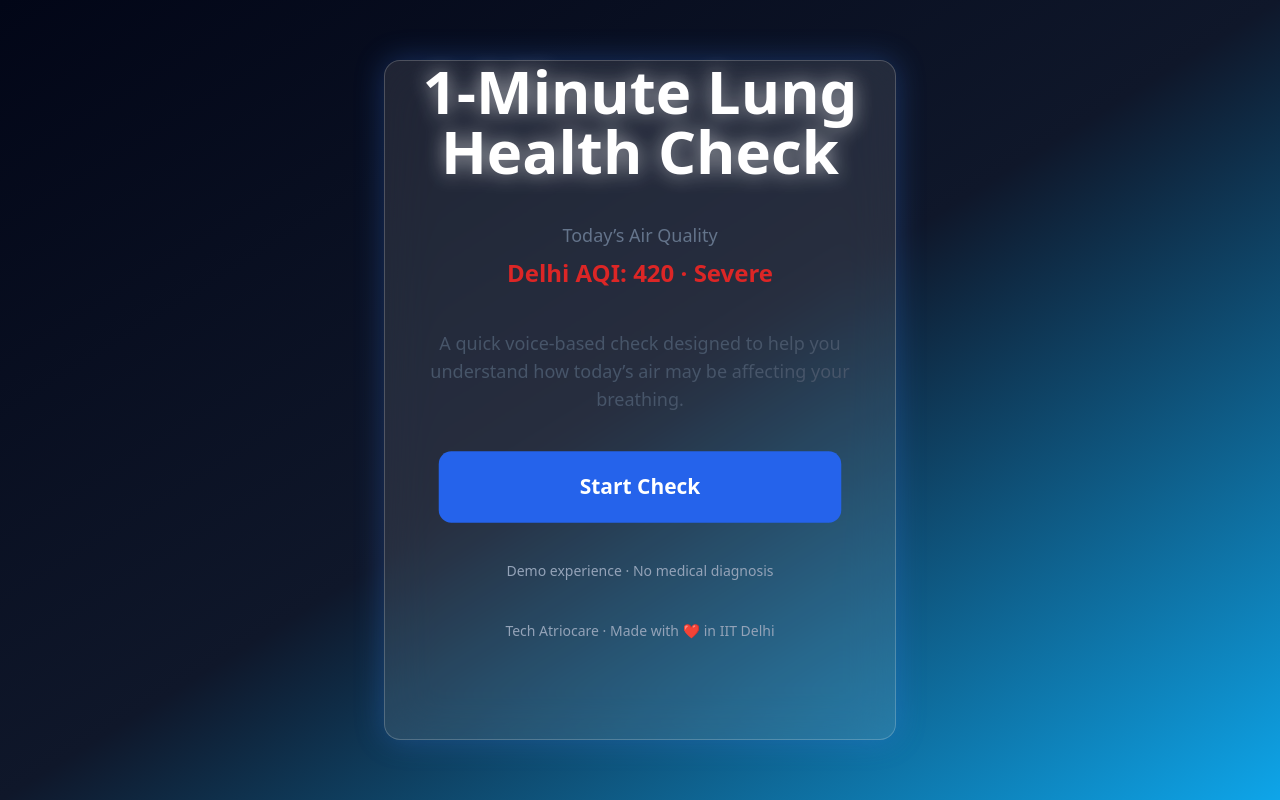
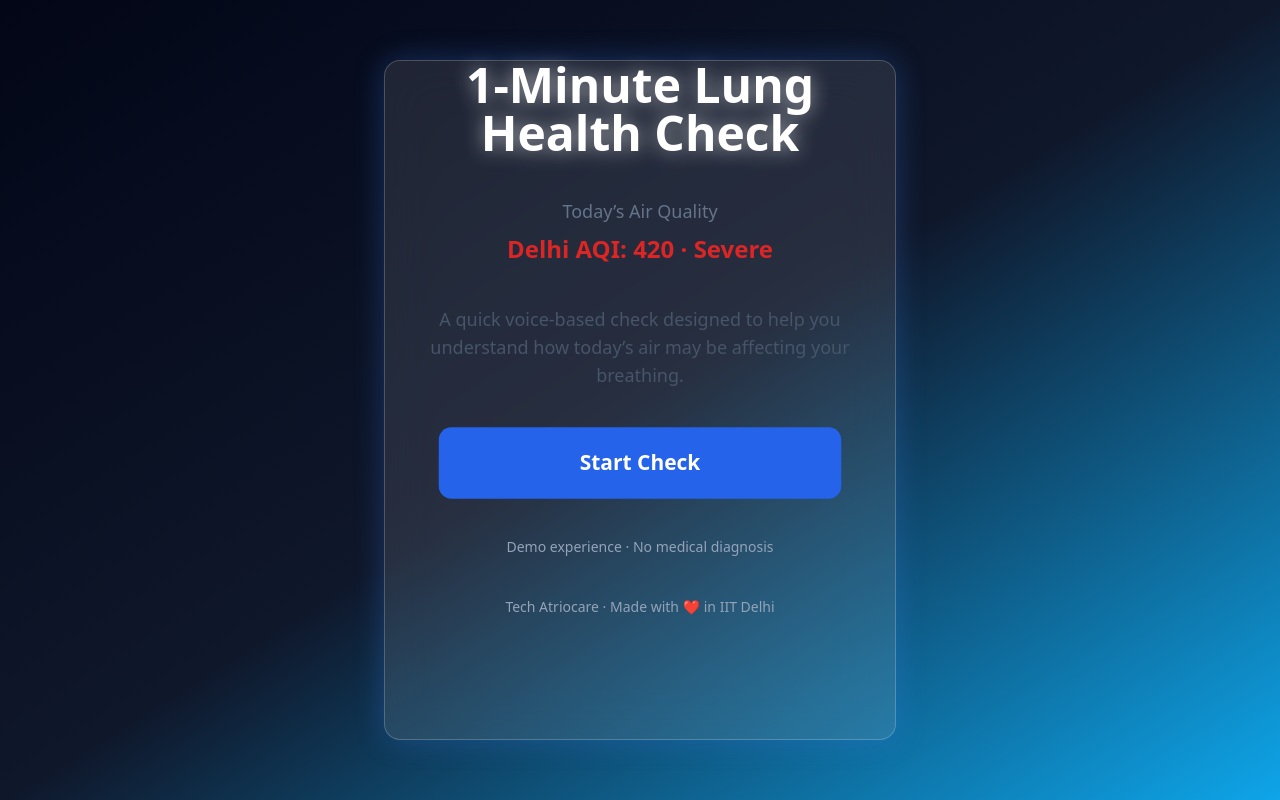
Before and after one commit to sanyamishra01/ap_game, a React (Vite) app in the folder frontend/: page / in a window 1280 px wide. Built offline with nearby package versions, Linux system fonts and the light colour scheme; no server answers.

Commit message:
Update headline font size in Home screen

```diff
--- a/frontend/src/screens/Home.tsx
+++ b/frontend/src/screens/Home.tsx
@@ -11,7 +11,7 @@ export default function Home({ onStart }: HomeProps) {
     <ScreenWrapper keyName="home">
       <div className="text-center space-y-10">
         {/* Headline */}
-        <h1 className="text-5xl md:text-6xl font-bold text-white drop-shadow-[0_0_10px_rgba(255,255,255,0.6)]">
+        <h1 className="text-4xl md:text-5xl font-bold text-white drop-shadow-[0_0_10px_rgba(255,255,255,0.6)]">
 
           1-Minute Lung Health Check
         </h1>
```
